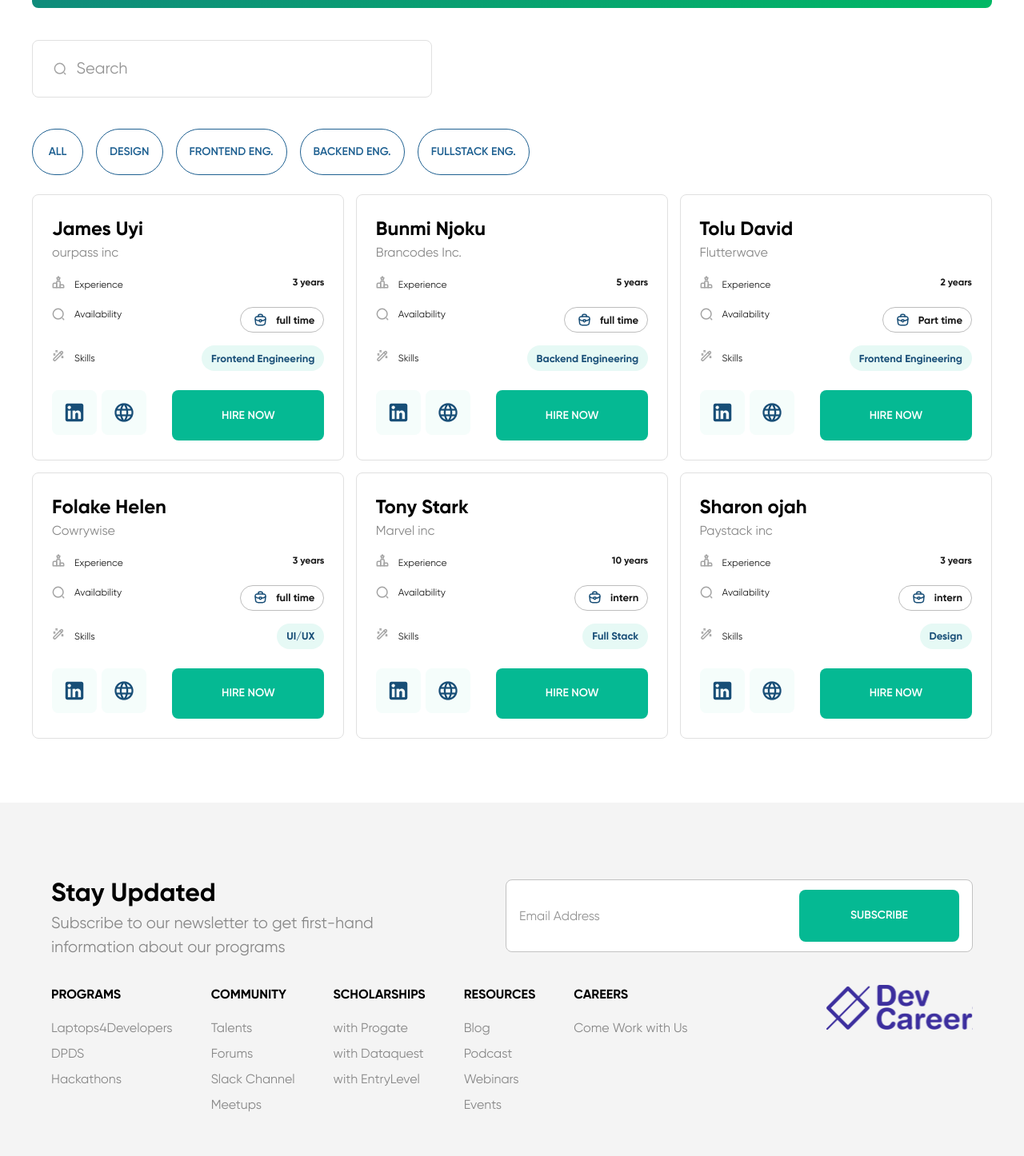
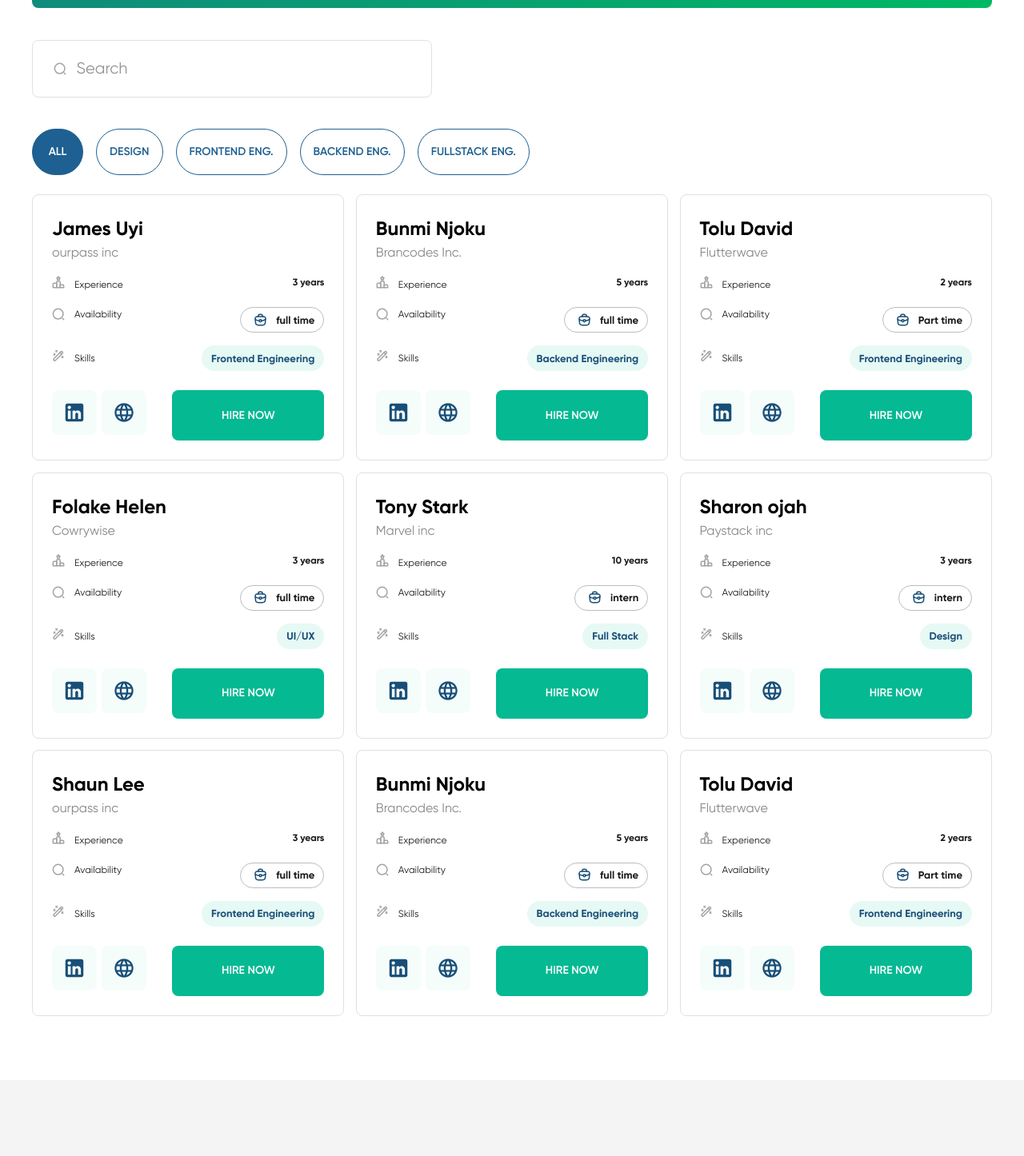
Before and after one commit to devcareer/Website-v3, a React (Vite) app: page /talents in a window 1280 px wide. Shown: the part 362-1808 px from the top of the page at 80% size. Built offline with nearby package versions, Linux system fonts and the light colour scheme.

Commit message:
feat: style button

```diff
--- a/src/components/Talents/Talents.jsx
+++ b/src/components/Talents/Talents.jsx
@@ -27,14 +27,9 @@ const Track=[
 ]
 const Talents = () => {
 
-  const [isBlue,setIsBlue]=useState(null)
+  const [isBlue,setIsBlue]=useState(1)
   const handleClick=(id)=>{
-
-       if(isBlue===null){
-        setIsBlue(id)
-       }else{
-        setIsBlue(null)
-       }
+         setIsBlue(id)
   }
   return (
     <Box pt={3} pb={10} sx={{maxWidth:"1200px",mx:"auto"}}>
@@ -64,8 +59,10 @@ const Talents = () => {
        <Stack direction='row' py={3} gap={2}>
              {Track.map(item=>{
               return(
-                <Button  onClick={()=>handleClick(item.id)}  variant='outlined' key={item.id}  sx={{ borderRadius:'80px',p:"1rem",color:"#1E6091",border:"1px solid #1E6091",":hover":{
-                  border:"1px solid #1E6091"
+                <Button  onClick={()=>handleClick(item.id)}  variant='outlined' key={item.id}  sx={{backgroundColor:`${isBlue===item.id?"#1E6091":'#fff'}`, borderRadius:'80px',p:"1rem",color:`${isBlue===item.id?"#fff":"#1E6091"}`,border:"1px solid #1E6091",":hover":{
+                  border:"1px solid #1E6091",
+                  backgroundColor:`${isBlue===item.id?"#1e6091":""}`,
+                  color:`${isBlue===item.id?"#fff":"#1e6091"}`
                 }}}>{item.title}</Button>
               )
              })}
--- a/src/talents.js
+++ b/src/talents.js
@@ -46,5 +46,29 @@ export const talents=[
         experience:"3 years",
         availability:"intern",
         skills:"Design"
-    }
+    },
+    {
+        id:7,
+        name:"Shaun Lee",
+        company:"ourpass inc",
+        experience:"3 years",
+        availability:"full time",
+        skills:"Frontend Engineering"
+    },
+    {
+        id:8,
+        name:"Bunmi Njoku",
+        company:"Brancodes Inc.",
+        experience:"5 years",
+        availability:"full time",
+        skills:"Backend Engineering"
+    },
+    {
+        id:9,
+        name:"Tolu David",
+        company:"Flutterwave",
+        experience:"2 years",
+        availability:"Part time",
+        skills:"Frontend Engineering"
+    },
 ]
```
